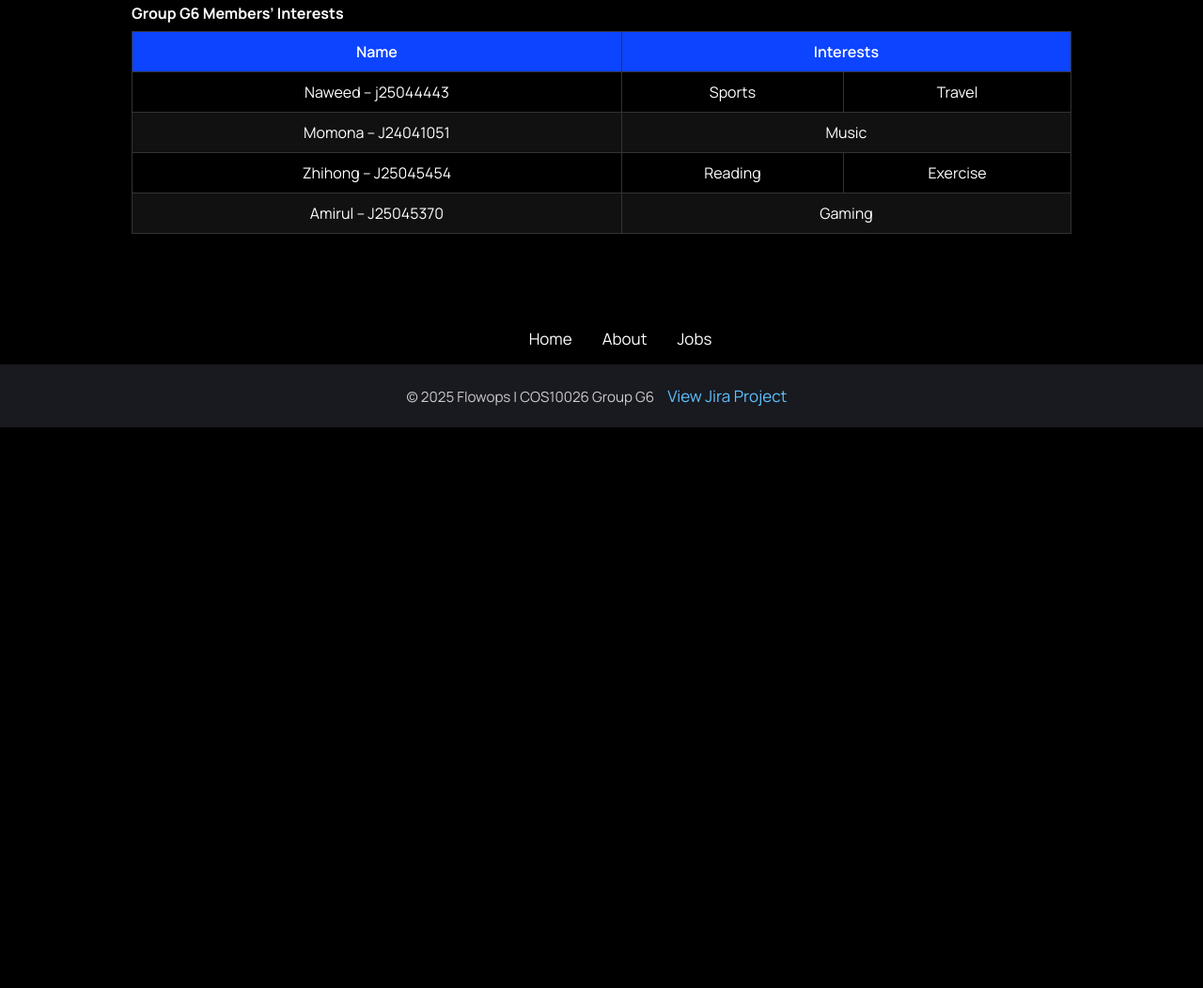
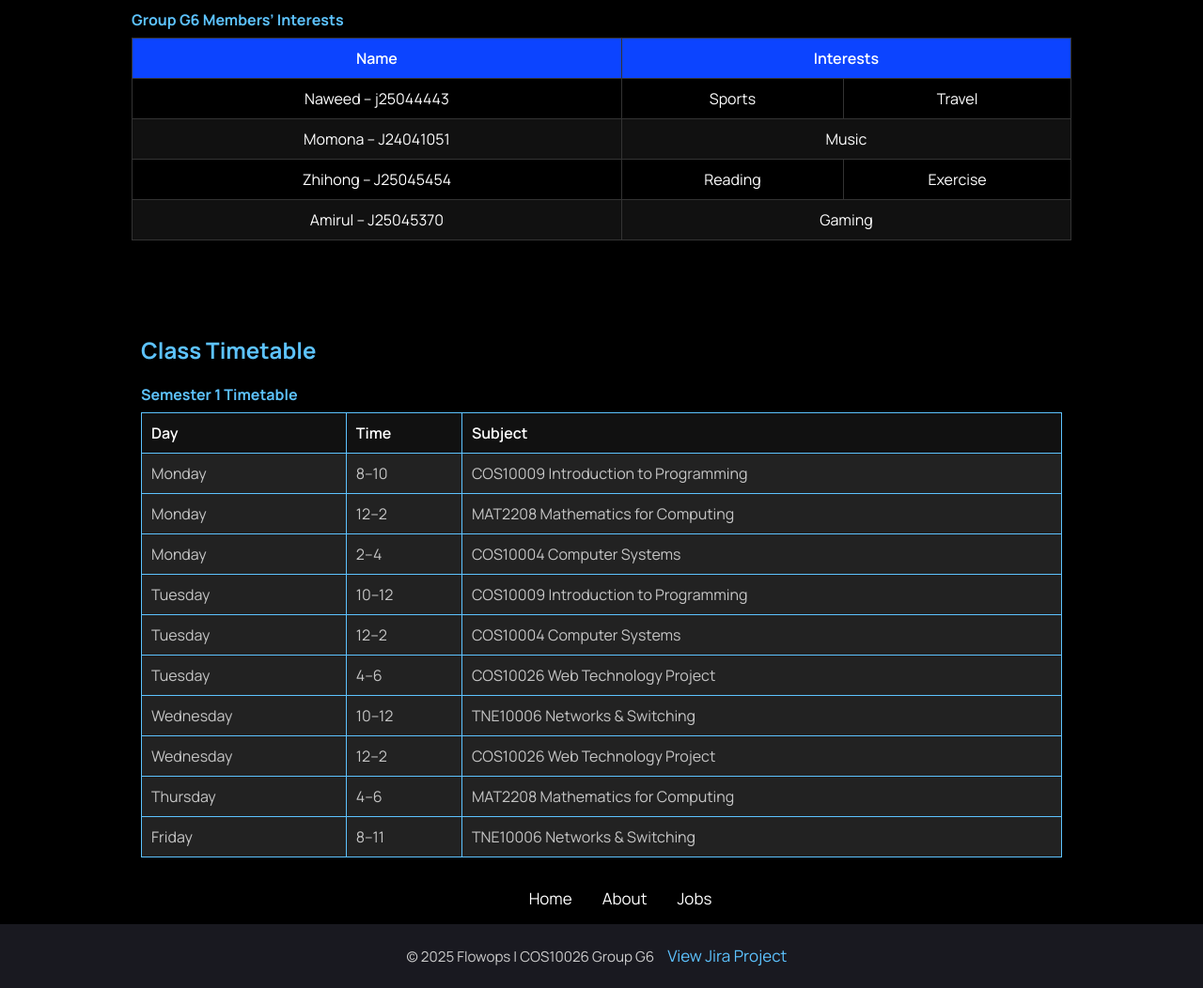
Before and after one commit to GanZhiHongJ25045454/COS10026_G6, a plain HTML site: page about.html in a window 1280 px wide. Shown: the part 1453-2505 px from the top of the page at 94% size. Before the commit the page ends 1908 px from the top, so only its background shows below. Drawn offline with Linux system fonts and the light colour scheme; a web font is replaced by a local one.

Commit message:
Final update for all files

```diff
--- a/about.html
+++ b/about.html
@@ -13,7 +13,7 @@
   <!-- Navigation bar -->
   <header>
     <div class="logo-container">
-      <img class="logo" src="images/Logo cropped.png" alt="logo">
+      <img class="logo" src="images/logo_cropped.png" alt="company logo">
     </div>
     <nav>
       <ul class="nav-links">
@@ -26,8 +26,6 @@
       <a class="applynow" href="apply.html"><button>Apply now</button></a>
     </div>
 
-
-    </section>
   </header>
 <div>
         <section class="hero-jobs">
@@ -62,7 +60,7 @@
     <section class="about-photo">
       <h2>Our Group</h2>
       <figure>
-        <img src="styles/images/jobs.png" alt="Group G6 Team Photo">
+        <img src="styles/images/group_photo.jpeg" alt="Group G6 Members' Photo">
         <figcaption>Our group G6 at Swinburne</figcaption>
       </figure>
     </section>
@@ -73,13 +71,13 @@
       <h2>Members’ Contributions</h2>
       <dl>
         <dt>Naweed  – j25044443</dt>
-        <a href="index.html"><dd>Homepage</dd></a>
+        <dd><a href="index.html">Homepage</a></dd>
         <dt>Momona – J24041051</dt>
-        <a href="apply.html"><dd>Job application(apply page)</dd></a>
+        <dd><a href="apply.html">Job application(apply page)</a></dd>
         <dt>Zhihong – J25045454</dt>
-        <a href="jobs.html"><dd>Jobs page</dd></a>
+        <dd><a href="jobs.html">Jobs page</a></dd>
         <dt>Amirul – J25045370</dt>
-        <a href="about.html"><dd>About page</dd></a>
+        <dd><a href="about.html">About page</a></dd>
       </dl>
     </section>
 
@@ -117,10 +115,77 @@
         </tbody>
       </table>
     </section>
+  </div>
+    <!-- Timetable -->
+    <section class="about-timetable" aria-labelledby="timetable-title">
+      <h2 id="timetable-title">Class Timetable</h2>
+      <table class="timetable" aria-describedby="timetable-title">
+        <caption>Semester 1 Timetable</caption>
+        <thead>
+          <tr>
+            <th scope="col">Day</th>
+            <th scope="col">Time</th>
+            <th scope="col">Subject</th>
+          </tr>
+        </thead>
+        <tbody>
+          <tr>
+            <td data-label="Day">Monday</td>
+            <td data-label="Time">8–10</td>
+            <td data-label="Subject">COS10009 Introduction to Programming</td>
+          </tr>
+          <tr>
+            <td data-label="Day">Monday</td>
+            <td data-label="Time">12–2</td>
+            <td data-label="Subject">MAT2208 Mathematics for Computing</td>
+          </tr>
+          <tr>
+            <td data-label="Day">Monday</td>
+            <td data-label="Time">2–4</td>
+            <td data-label="Subject">COS10004 Computer Systems</td>
+          </tr>
 
+          <tr>
+            <td data-label="Day">Tuesday</td>
+            <td data-label="Time">10–12</td>
+            <td data-label="Subject">COS10009 Introduction to Programming</td>
+          </tr>
+          <tr>
+            <td data-label="Day">Tuesday</td>
+            <td data-label="Time">12–2</td>
+            <td data-label="Subject">COS10004 Computer Systems</td>
+          </tr>
+          <tr>
+            <td data-label="Day">Tuesday</td>
+            <td data-label="Time">4–6</td>
+            <td data-label="Subject">COS10026 Web Technology Project</td>
+          </tr>
 
-  </div>
+          <tr>
+            <td data-label="Day">Wednesday</td>
+            <td data-label="Time">10–12</td>
+            <td data-label="Subject">TNE10006 Networks &amp; Switching</td>
+          </tr>
+          <tr>
+            <td data-label="Day">Wednesday</td>
+            <td data-label="Time">12–2</td>
+            <td data-label="Subject">COS10026 Web Technology Project</td>
+          </tr>
 
+          <tr>
+            <td data-label="Day">Thursday</td>
+            <td data-label="Time">4–6</td>
+            <td data-label="Subject">MAT2208 Mathematics for Computing</td>
+          </tr>
+
+          <tr>
+            <td data-label="Day">Friday</td>
+            <td data-label="Time">8–11</td>
+            <td data-label="Subject">TNE10006 Networks &amp; Switching</td>
+          </tr>
+        </tbody>
+      </table>
+    </section>
 
   <!-- Footer Nav -->
   <div class="foot-nav">
--- a/styles/styles.css
+++ b/styles/styles.css
@@ -1115,23 +1115,21 @@ form input[type="reset"]:hover {
     text-align: center;
 }
 
-/* Interests table */
+/* Interests Table */
 .about-interests table {
   width: 100%;
   border-collapse: collapse;
-  margin-top: 20px;
-  margin-bottom: 30px;
+  margin: 20px 0 30px 0;
 }
+
 .about-interests caption {
-  font-weight: bold;
+  font-family: "manrope", sans-serif;
+  font-weight: 700;
   margin-bottom: 8px;
   color: #5DC3FF;
   text-align: left;
 }
-.about-interests caption{
-  font-family: "manrope", sans-serif;
-  color: #fff;
-}
+
 .about-interests th,
 .about-interests td {
   font-family: "manrope", sans-serif;
@@ -1146,11 +1144,66 @@ form input[type="reset"]:hover {
   color: #fff;
   font-weight: 600;
 }
+
 .about-interests tr:nth-child(even) {
   background: #111;
 }
 
-hr{
-    border: 1px solid #fff;
-    width: 40%;
+.about-interests tr:hover td {
+  background: #222; /* matches timetable hover tone */
 }
+
+/* Divider */
+hr {
+  border: 1px solid #fff;
+  width: 40%;
+  margin: 2rem auto;
+}
+
+/* Timetable */
+.about-timetable {
+  margin: 2rem auto;
+  max-width: 980px;
+  padding: 0 1rem;
+}
+
+.about-timetable table {
+  width: 100%;
+  border-collapse: collapse;
+}
+
+#timetable-title {
+  font-family: "manrope", sans-serif;
+  color: #5DC3FF;
+}
+
+.about-timetable caption {
+  font-family: "manrope", sans-serif;
+  font-weight: 700;
+  margin-bottom: .5rem;
+  color: #5DC3FF;
+  text-align: left;
+}
+
+.about-timetable th,
+.about-timetable td {
+  border: 1px solid #5DC3FF;
+  padding: 10px;
+  text-align: left;
+  font-family: "manrope", sans-serif;
+}
+
+.about-timetable th {
+  background: #111;
+  color: #fff;
+  font-weight: 600;
+}
+
+.about-timetable td {
+  background: #222;
+  color: rgb(197,197,197);
+}
+
+.about-timetable tr:hover td {
+  background: #333;
+}
```
Also changed, not shown: apply.html (+1 -1 lines), index.html (+1 -1 lines), jobs.html (+1 -1 lines), images/logo_cropped.png (renamed from images/Logo cropped.png), styles/images/group_photo.jpeg (added).
